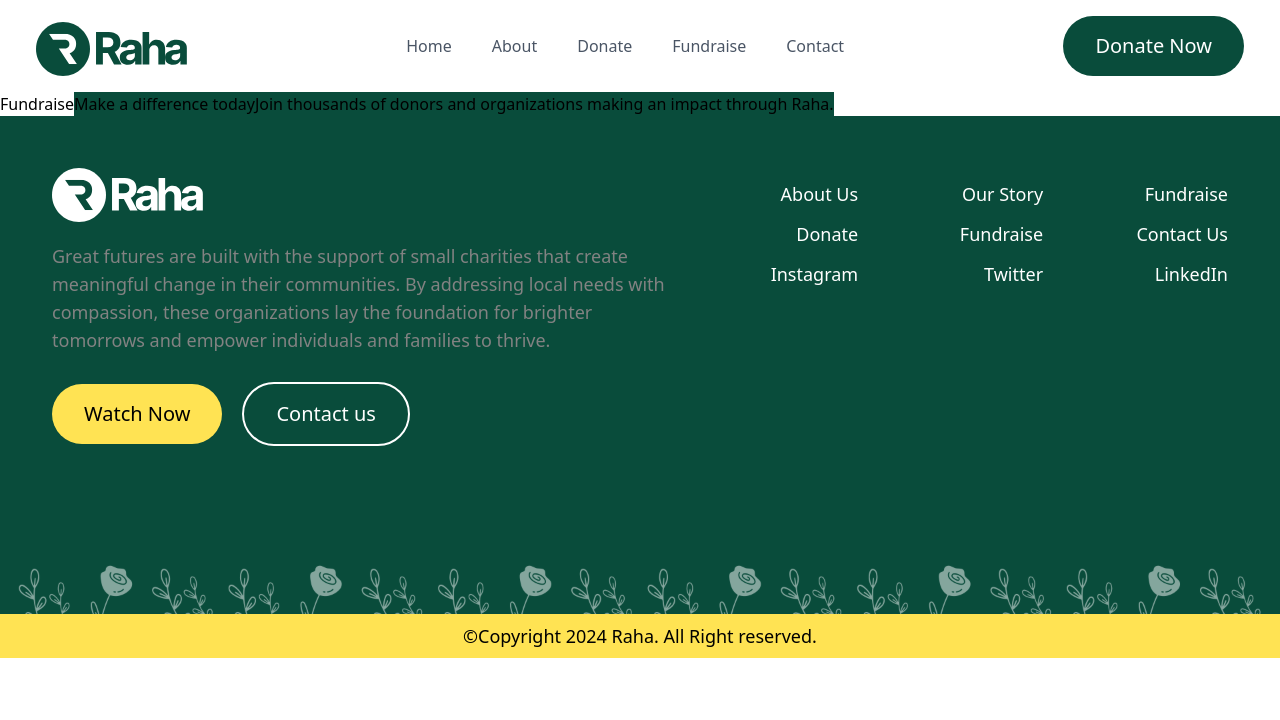
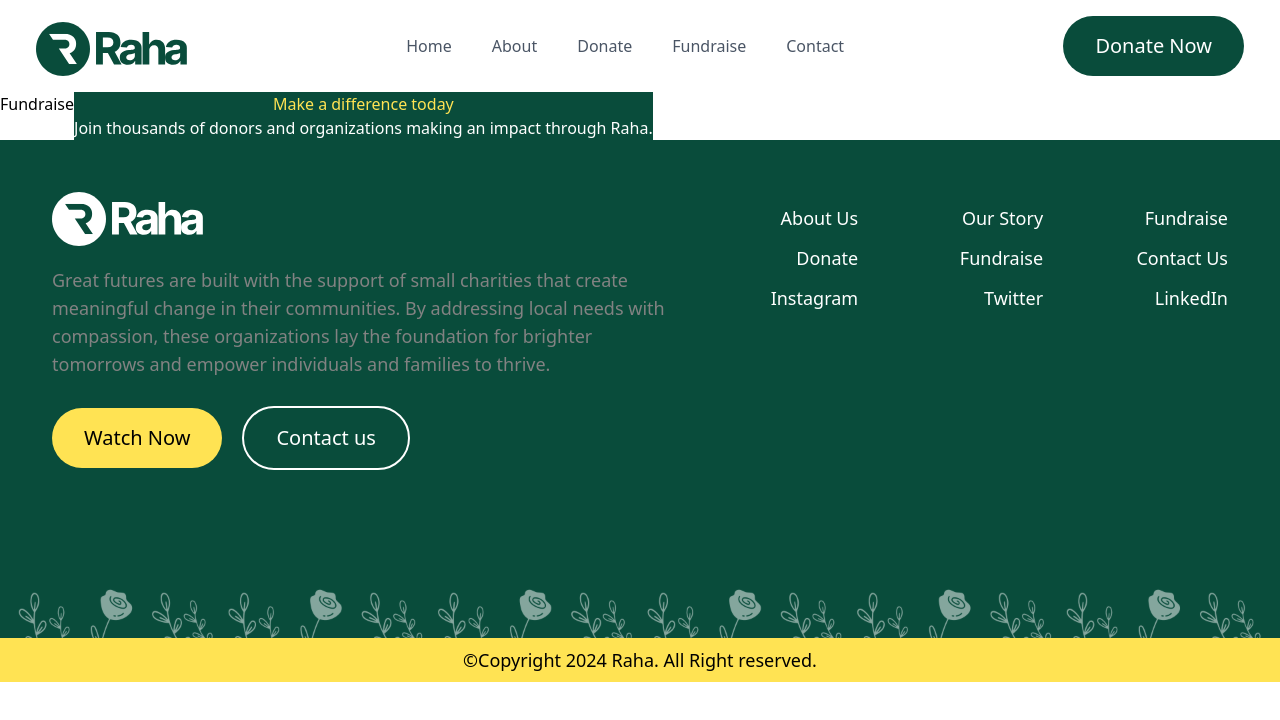
Before and after one commit to Prudentdev-xyz/Raha-app-new, a React (Vite) app: page /Fundraise in a window 1280 px wide. Shown: the top 720 px of the page. Built offline with nearby package versions, Linux system fonts and the light colour scheme.

Commit message:
fix-fundraise-Col

```diff
--- a/src/pages/FundraisePage.jsx
+++ b/src/pages/FundraisePage.jsx
@@ -6,9 +6,9 @@ export const FundraisePage = () => {
       <div>
         <h1>Fundraise</h1>
       </div>
-      <div className="bg-primary flex items-center justify-center">
-        <h1>Make a difference today</h1>
-        <p>
+      <div className="bg-primary flex flex-col items-center justify-center">
+        <h1 className="text-secondary">Make a difference today</h1>
+        <p className="text-white">
           Join thousands of donors and organizations making an impact through
           Raha.
         </p>
```
